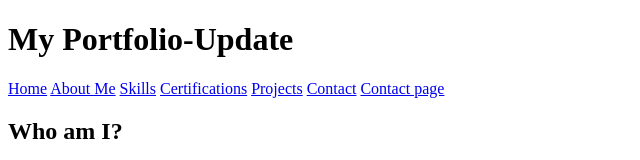
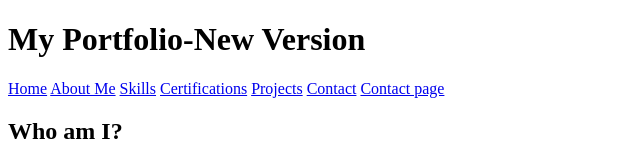
Before and after one commit to thuya1182005-bot/portfolio, a plain HTML site: page index.html in a window 1280 px wide. Shown: the top 160 px of the page, without its empty margins (0-640 px from the left). Drawn offline with Linux system fonts and the light colour scheme.

Commit message:
new version

```diff
--- a/index.html
+++ b/index.html
@@ -9,7 +9,7 @@
   <body>
     <!-- header section ctrl /-->
     <header id="home">
-      <h1>My Portfolio-Update</h1>
+      <h1>My Portfolio-New Version</h1>
     </header>
 
     <!--nav section-->
```
